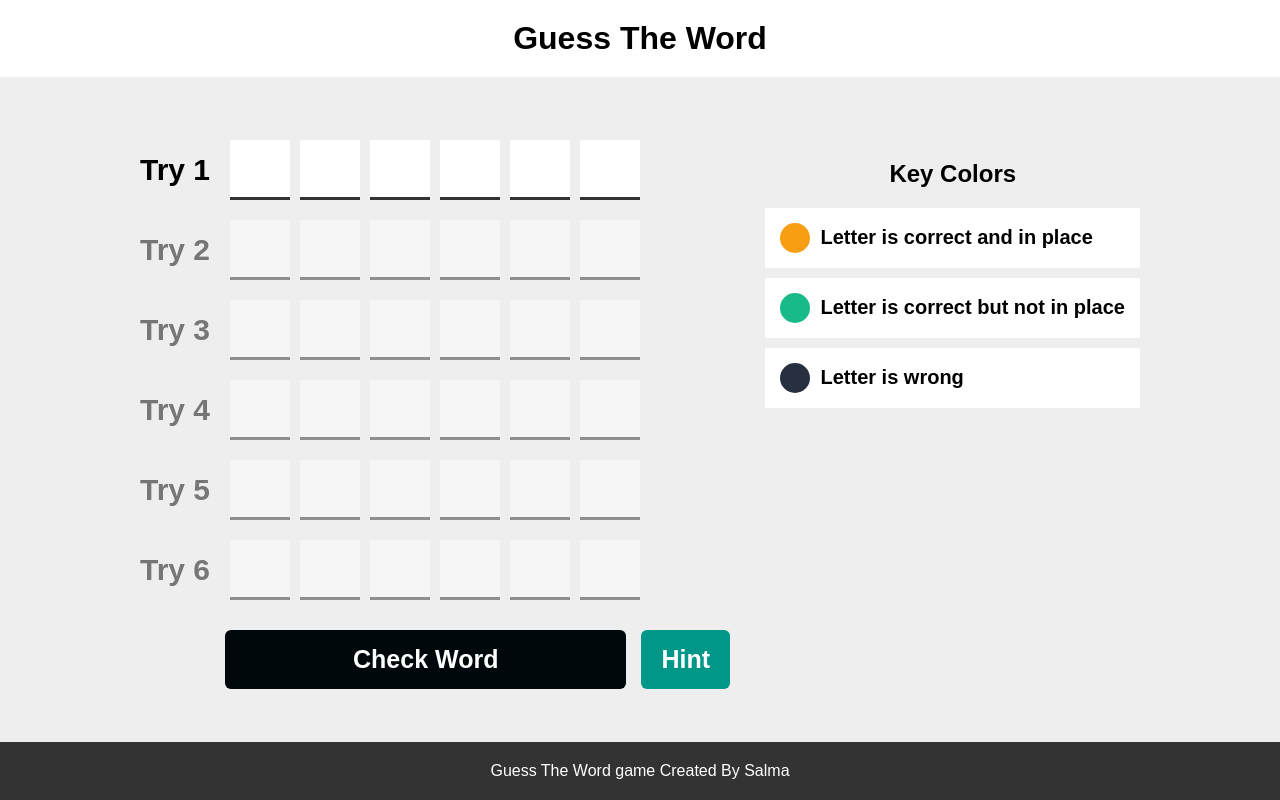
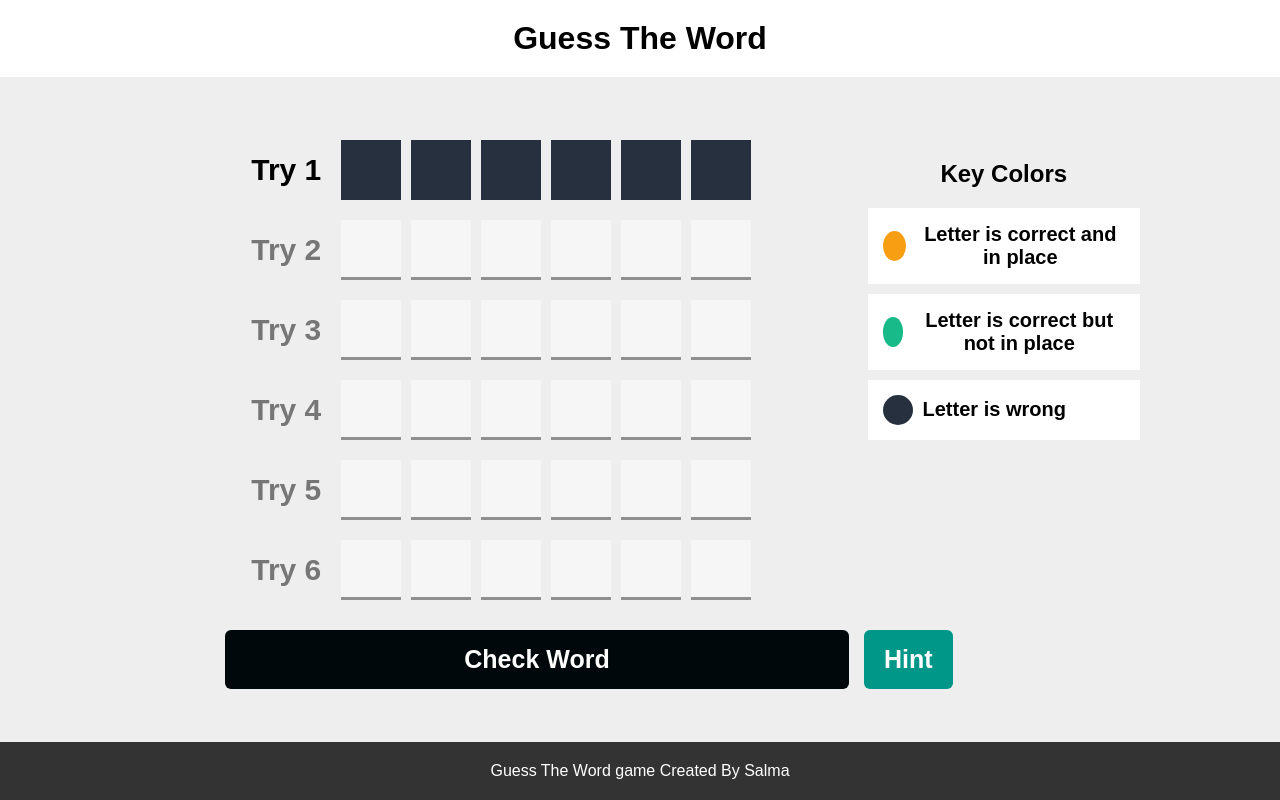
Before and after one commit to snagy11224-cmyk/GuessTheWordApp_js, a plain HTML site: page index.html in a window 1280 px wide. Both pictures are taken after a click on the button "Check Word". Drawn offline with Linux system fonts and the light colour scheme.

Commit message:
added the basic handle guess logic

```diff
--- a/guess.css
+++ b/guess.css
@@ -23,6 +23,8 @@ h1 {
 }
 
 .left-side {
+  width: 100%;
+  align-items: center;
   display: flex;
   flex-direction: column;
   align-items: center;
@@ -150,6 +152,8 @@ h1 {
   }
 }
 .message {
+  width: 100%;
+  margin-top: 20px;
   text-align: center;
   font-weight: bold;
   font-size: 30px;
--- a/guess.js
+++ b/guess.js
@@ -9,6 +9,221 @@ document.querySelector(
 let numberOfTries = 6;
 let numberOfLetters = 6;
 let currentTry = 1;
+
+//manage words
+let wordToGuess = "";
+const words = [
+  "planet",
+  "silver",
+  "beauty",
+  "bright",
+  "castle",
+  "danger",
+  "forest",
+  "golden",
+  "hunter",
+  "island",
+  "jungle",
+  "kitten",
+  "market",
+  "nature",
+  "object",
+  "pirate",
+  "random",
+  "summer",
+  "temple",
+  "vision",
+  "winner",
+  "yellow",
+  "zombie",
+  "action",
+  "bishop",
+  "bridge",
+  "camera",
+  "circle",
+  "coffee",
+  "cotton",
+  "custom",
+  "dragon",
+  "evolve",
+  "family",
+  "finger",
+  "flower",
+  "friend",
+  "galaxy",
+  "garden",
+  "ground",
+  "hammer",
+  "health",
+  "hollow",
+  "impact",
+  "letter",
+  "magnet",
+  "matter",
+  "memory",
+  "mirror",
+  "motion",
+  "nation",
+  "office",
+  "origin",
+  "people",
+  "pepper",
+  "planet",
+  "pocket",
+  "prince",
+  "puzzle",
+  "rabbit",
+  "rocket",
+  "shadow",
+  "spirit",
+  "square",
+  "stable",
+  "stream",
+  "street",
+  "strong",
+  "system",
+  "throat",
+  "ticket",
+  "tunnel",
+  "weapon",
+  "window",
+  "writer",
+  "action",
+  "anchor",
+  "animal",
+  "artist",
+  "attack",
+  "butter",
+  "button",
+  "candle",
+  "carbon",
+  "castle",
+  "change",
+  "charge",
+  "circle",
+  "client",
+  "cloudy",
+  "cooper",
+  "corner",
+  "course",
+  "crisis",
+  "damage",
+  "dealer",
+  "decent",
+  "desert",
+  "doctor",
+  "easily",
+  "editor",
+  "effect",
+  "effort",
+  "empire",
+  "enable",
+  "energy",
+  "engine",
+  "fabric",
+  "farmer",
+  "flight",
+  "flower",
+  "forest",
+  "formal",
+  "frozen",
+  "gather",
+  "gender",
+  "global",
+  "growth",
+  "guitar",
+  "harbor",
+  "heaven",
+  "hidden",
+  "honest",
+  "hunter",
+  "injury",
+  "insane",
+  "invest",
+  "keyboard",
+  "latest",
+  "leader",
+  "legend",
+  "linear",
+  "liquid",
+  "little",
+  "manner",
+  "master",
+  "medium",
+  "mental",
+  "metallic",
+  "mobile",
+  "modern",
+  "moment",
+  "mother",
+  "muscle",
+  "native",
+  "notion",
+  "number",
+  "oceanic",
+  "online",
+  "option",
+  "outfit",
+  "planet",
+  "plasma",
+  "player",
+  "poetry",
+  "police",
+  "policy",
+  "poster",
+  "powder",
+  "prefer",
+  "profit",
+  "reason",
+  "record",
+  "repair",
+  "report",
+  "result",
+  "rescue",
+  "rhythm",
+  "rocket",
+  "school",
+  "screen",
+  "season",
+  "sector",
+  "sensor",
+  "shadow",
+  "signal",
+  "simple",
+  "sketch",
+  "smooth",
+  "social",
+  "speech",
+  "spirit",
+  "square",
+  "stable",
+  "status",
+  "strain",
+  "stream",
+  "strike",
+  "strong",
+  "summer",
+  "symbol",
+  "talent",
+  "target",
+  "temple",
+  "theory",
+  "throne",
+  "tissue",
+  "travel",
+  "luxury",
+  "vision",
+  "volume",
+  "weapon",
+  "wealth",
+  "wonder",
+  "writer",
+  "yellow",
+  "zodiac",
+];
+wordToGuess = words[Math.floor(Math.random() * words.length)].toLowerCase();
+let messageArea = document.querySelector(".message");
+console.log(wordToGuess);
 
 function generateInput() {
   const inputsContainer = document.querySelector(".inputs");
@@ -28,32 +243,67 @@ function generateInput() {
   }
   inputsContainer.children[0].children[1].focus();
   //disable all inputs except first one
-  const inputsInDisabledDiv=document.querySelectorAll(".disabled-inputs input");
-  inputsInDisabledDiv.forEach((input)=>(input.disabled=true));
+  const inputsInDisabledDiv = document.querySelectorAll(
+    ".disabled-inputs input"
+  );
+  inputsInDisabledDiv.forEach((input) => (input.disabled = true));
   //control focus
-  const inputs=document.querySelectorAll("input")
-  inputs.forEach((input , index)=>{
-    input.addEventListener("input",function(){
-        this.value=this.value.toUpperCase();
-        const nextInput=inputs[index+1];
-        if(nextInput) nextInput.focus();
-    })
-    input.addEventListener("keydown",function(event){
-        const currentIndex=Array.from(inputs).indexOf(event.target);
-        if(event.key==="ArrowRight"){
-            const nextInput=currentIndex+1;
-            if(nextInput<inputs.length) inputs[nextInput].focus();
-        }
+  const inputs = document.querySelectorAll("input");
+  inputs.forEach((input, index) => {
+    input.addEventListener("input", function () {
+      this.value = this.value.toUpperCase();
+      const nextInput = inputs[index + 1];
+      if (nextInput) nextInput.focus();
+    });
+    input.addEventListener("keydown", function (event) {
+      const currentIndex = Array.from(inputs).indexOf(event.target);
+      if (event.key === "ArrowRight") {
+        const nextInput = currentIndex + 1;
+        if (nextInput < inputs.length) inputs[nextInput].focus();
+      }
 
-        if(event.key==="ArrowLeft"){
-            const prevInput=currentIndex-1;
-            if(prevInput>=0) inputs[prevInput].focus();
-        }
-    })
-
+      if (event.key === "ArrowLeft") {
+        const prevInput = currentIndex - 1;
+        if (prevInput >= 0) inputs[prevInput].focus();
+      }
+    });
   });
 }
 
+const guessButton = document.querySelector(".check");
+guessButton.addEventListener("click", handleGuesses);
+
+function handleGuesses() {
+  let successGuess = true;
+
+  for (let i = 1; i <= numberOfLetters; i++) {
+    const inputField = document.querySelector(`#guess${currentTry}-letter${i}`);
+    const letter = inputField.value.toLowerCase();
+    const actualLetter = wordToGuess[i - 1];
+
+    if (letter === actualLetter) {
+      inputField.classList.add("yes-in-place");
+    } else if (wordToGuess.includes(letter) && letter !== "") {
+      inputField.classList.add("not-in-place");
+      successGuess = false;
+    } else {
+      inputField.classList.add("no");
+      successGuess = false;
+    }
+  }
+  //check if user win or lose
+  const guessWord = Array.from(
+    document.querySelectorAll(`.try-${currentTry} input`)
+  )
+    .map((inp) => inp.value.toLowerCase())
+    .join("");
+
+  if (guessWord === wordToGuess) {
+    messageArea.innerHTML = `<div style="margin-bottom: 50px">You Win! the word is <span>${wordToGuess}</span></div> `;
+  }
+}
+
+//function call
 window.onload = function () {
   generateInput();
 };
```
